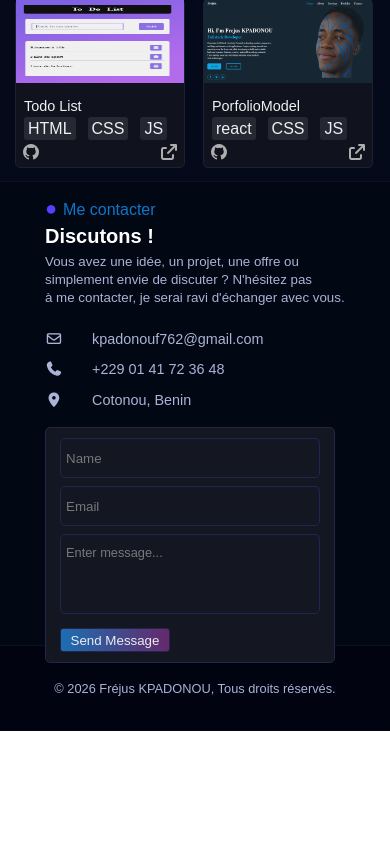
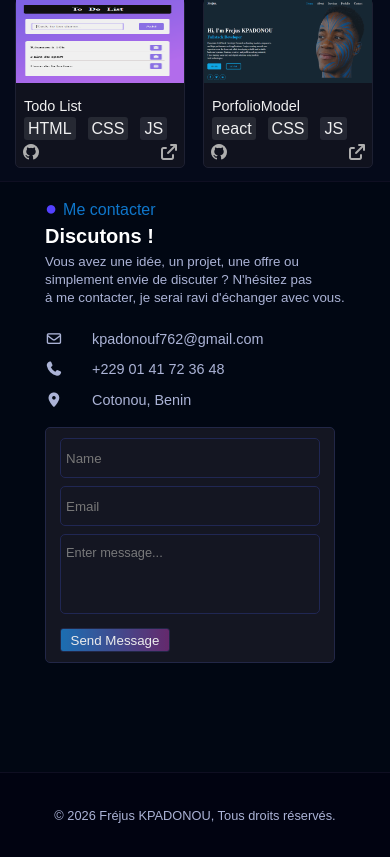
Before and after one commit to frejus-codetech/My-Porfolio, a React (Vite) app: page / in a window 390 px wide. Shown: the part 2509-3366 px from the top of the page. Before the commit the page ends 3240 px from the top, so only its background shows below. Built offline with nearby package versions, Linux system fonts and the light colour scheme.

Commit message:
mis à jour

```diff
--- a/src/components/Contact/contact.css
+++ b/src/components/Contact/contact.css
@@ -582,7 +582,7 @@
     padding-bottom:15px ;
     background-color: var(--bgms);
     width: 100%;
-    min-height:55vh !important;
+    min-height:70vh !important;
     border-bottom: 0.1px solid #0f0f22;
     display: flex;
     flex-direction: column;
@@ -663,7 +663,7 @@
     background-color: var(--bgms);
     width: 100%;
 
-    height:70vh !important;
+    height:58vh !important;
 
      border-bottom: 0.1px solid var(--border);
     display: flex;
```
